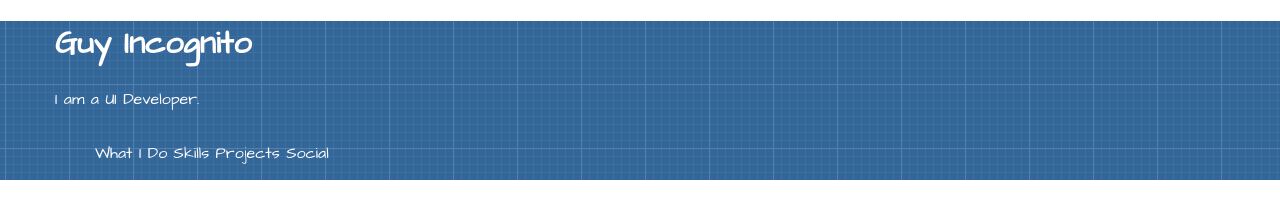
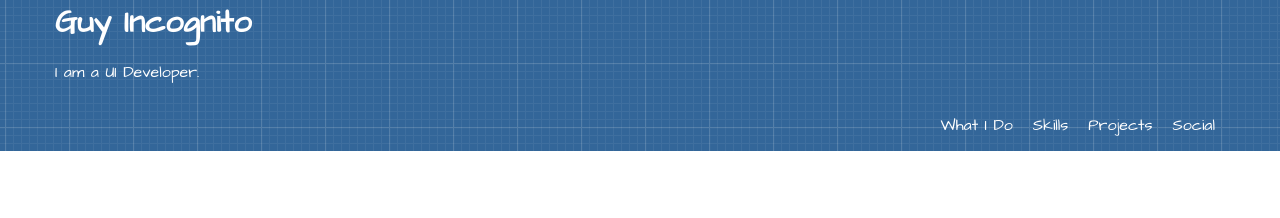
Before and after one commit to ecarlisle/Easy-Layouts-with-Flexbox, a website: page index.html in a window 1280 px wide. Drawn offline with Linux system fonts and the light colour scheme; files that its build step writes are made by us from their sources.

Commit message:
Start building site and flexboc CSS files

```diff
--- /dev/null
+++ b/assets/css/flexbox.css
@@ -0,0 +1,43 @@
+nav ul {
+	display: flex;
+ 	flex-direction: column;
+}
+
+@media screen and (min-width: 768px) {
+
+  .container {
+    width: 750px;
+  }
+
+  nav ul {
+    flex-direction: row;
+  }
+  nav ul li {
+    flex-grow: 1;
+    border: 0;
+  }
+
+}
+
+@media screen and (min-width: 992px) {
+
+  .container {
+    width: 970px;
+  }
+
+  nav ul {
+    justify-content: flex-end;
+  }
+
+  nav ul li {
+    flex-grow: 0;
+    margin: 10px;
+  }
+
+}
+
+@media screen and (min-width: 1200px) {
+  .container {
+    width: 1170px;
+  }
+}
--- a/assets/css/site.css
+++ b/assets/css/site.css
@@ -0,0 +1,46 @@
+.container {
+  margin: 0 auto;
+}
+
+body {
+  margin: 0;
+  padding: 0;
+}
+
+h1 {
+  margin: 0;
+}
+
+header {
+  color: #FFF;
+  font-family: 'Architects Daughter', sans-serif;
+  padding: 0 20px;
+}
+
+nav {
+  color: #FFF;
+  font-family: 'Architects Daughter', sans-serif;
+}
+
+nav ul {
+  list-style-type: none;
+  margin: 0;
+  padding: 0;
+  text-align: center;
+}
+
+nav ul li {
+  margin: 5px 0;
+  padding: 5px 0;
+  border-top: 1px solid #fff;
+}
+
+
+nav ul li a {
+  color: #fff;
+  text-decoration: none;
+}
+
+.bg-blue {
+  background: url('../img/bg.png');
+}
--- a/index.html
+++ b/index.html
@@ -9,64 +9,7 @@
       <link href='http://fonts.googleapis.com/css?family=Lato:400,700,400italic|Architects+Daughter' rel='stylesheet' type='text/css'>
       <link rel="stylesheet" href="css/normalize.css/normalize.css">
       <link rel="stylesheet" href="assets/css/site.css">
-      <style type="text/css">
-
-
-        .container {
-          margin: 0 auto;
-        }
-
-        @media screen and (min-width: 768px) {
-          .container {
-            width: 750px;
-          }
-        }
-
-        @media screen and (min-width: 992px) {
-          .container {
-            width: 970px;
-          }
-        }
-
-        @media screen and (min-width: 1200px) {
-          .container {
-            width: 1170px;
-          }
-        }
-
-        body {
-          margin: 0;
-          padding: 0;
-        }
-
-        header, nav {
-          color: #FFF;
-          font-family: 'Architects Daughter', sans-serif;
-          padding: 0 10px;
-        }
-
-        nav {
-          display: flex;
-        }
-
-        nav a {
-          color: #FFF;
-          text-decoration: none;
-        }
-
-        nav ul {
-          list-style-type: none;
-        }
-
-        nav ul li {
-          display: inline-block;
-        }
-
-        .bg-blue {
-          background: url('assets/img/bg.png');
-        }
-
-      </style>
+      <link rel="stylesheet" href="assets/css/flexbox.css">
     </head>
     <body>
       <div class="bg-blue">
```
Also changed, not shown: package.json (deleted, +0 -22 lines), 1 other file.
